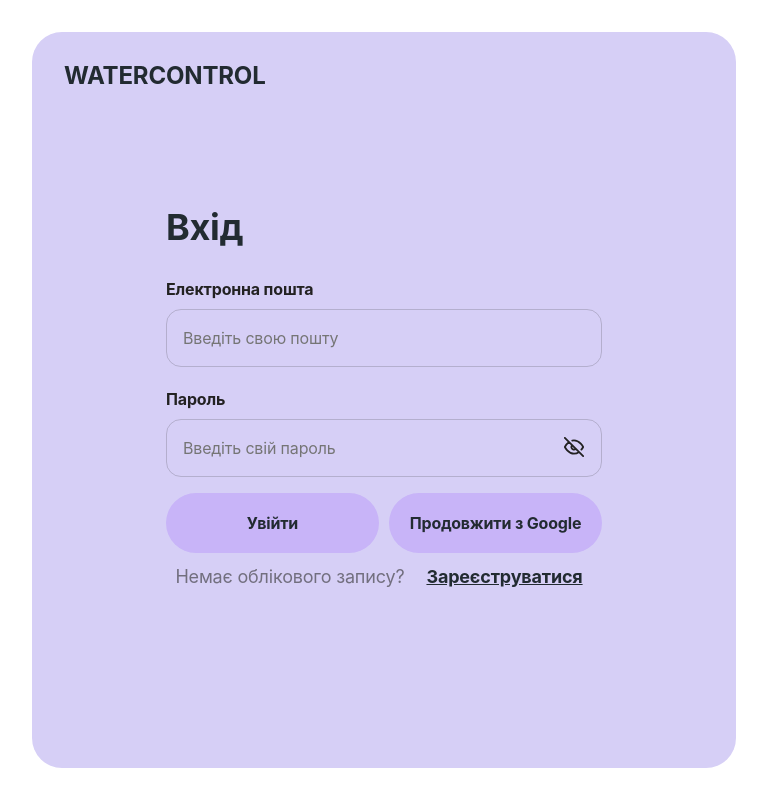
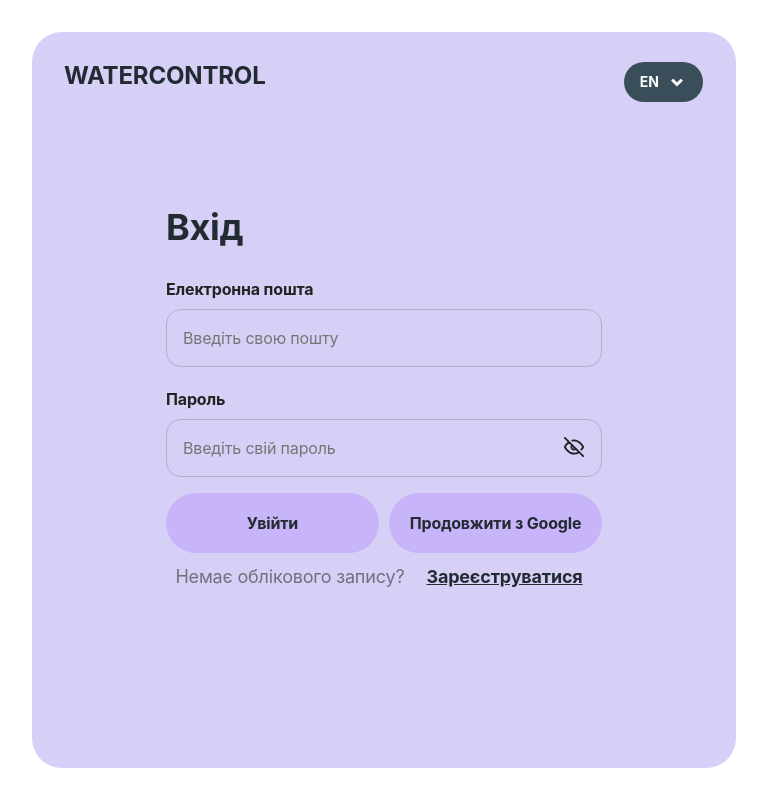
Before and after one commit to PetroMazuryk/water-control-frontend, a React (Vite) app: page /water-control-frontend/login in a window 1280 px wide. Shown: the whole page, without its empty margins (256-1023 px from the left). Built offline with nearby package versions, Linux system fonts and the light colour scheme; no server answers.

Commit message:
add LangSwitch component to FormWrappep

```diff
--- a/src/components/FormWrapper/FormWrapper.jsx
+++ b/src/components/FormWrapper/FormWrapper.jsx
@@ -1,4 +1,5 @@
 import Logo from '../Logo/Logo';
+import LangSwitch from '../LangSwitch/LangSwitch';
 
 import css from './FormWrapper.module.css';
 
@@ -8,6 +9,9 @@ const FormWrapper = ({ children }) => {
       <div className={css.formLogoWrapper}>
         <Logo />
       </div>
+      <div className={css.formLangWrapper}>
+        <LangSwitch />
+      </div>
       <div style={{ width: '100%' }}>{children}</div>
     </div>
   );
--- a/src/components/FormWrapper/FormWrapper.module.css
+++ b/src/components/FormWrapper/FormWrapper.module.css
@@ -15,6 +15,12 @@
   position: absolute;
   top: 24px;
   left: 16px;
+}
+
+.formLangWrapper {
+  position: absolute;
+  top: 30px;
+  right: 33px;
 }
 
 @media screen and (min-width: 768px) {
```
